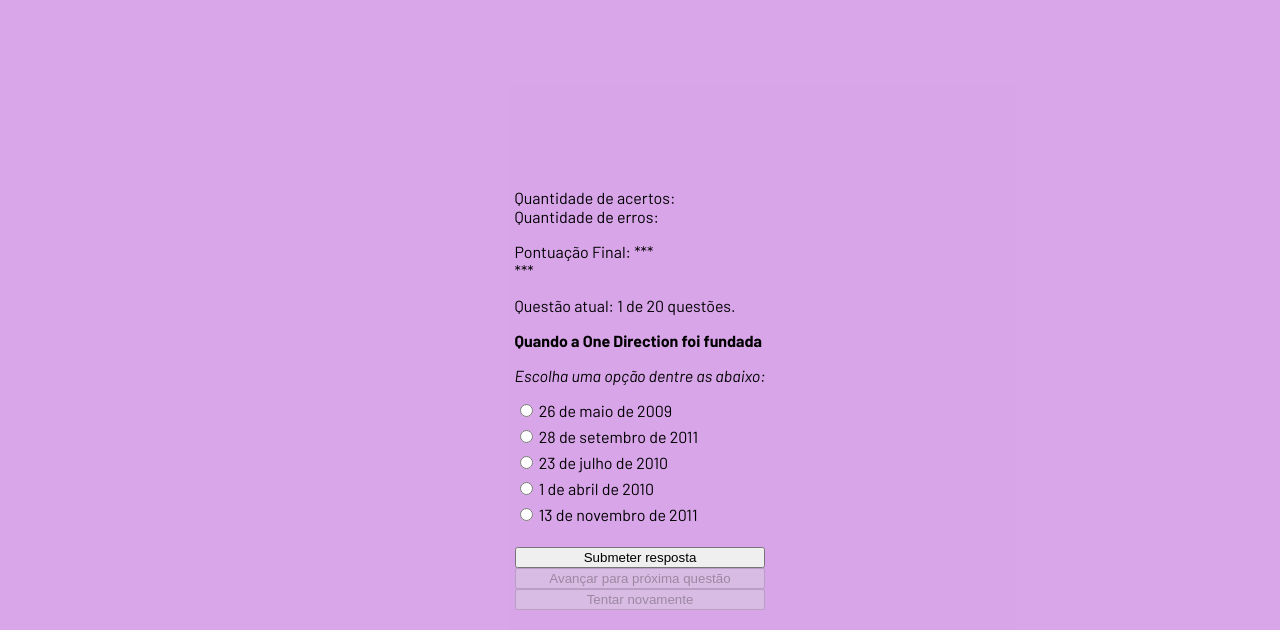
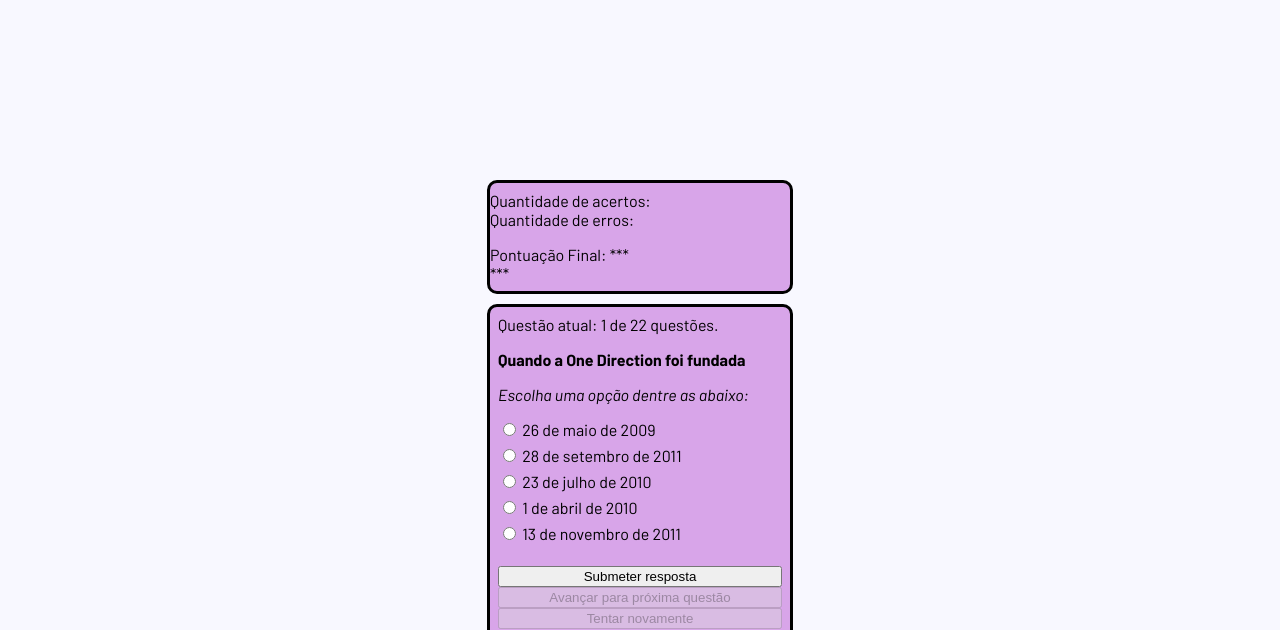
Before and after one commit to FernandaHenckel/Projeto-Individual, a website: page public/EXEMPLO_QUIZZ.html in a window 1280 px wide. Both pictures are taken after a click on the button "INICIAR QUIZ". Shown: the part 170-800 px from the top of the page. Drawn offline with Linux system fonts and the light colour scheme.

```diff
--- a/public/EXEMPLO_QUIZZ.html
+++ b/public/EXEMPLO_QUIZZ.html
@@ -37,7 +37,7 @@
             </ul>
       </div>
   <div class="quiz">
-    <div id="pontuacaoEJogo">
+    <div id="pontuacaoEJogo" class="pontuacaoEJogo">
         <button id="btnIniciarQuiz" onclick="iniciarQuiz()">INICIAR QUIZ</button>
 
         <div id="pontuacao" class="flex-colunar width-fit-content border-primary">
@@ -320,7 +320,27 @@
             alternativaD: "Harry",
             alternativaE: "Louis",
             alternativaCorreta: "alternativaD"
-        }
+        },
+
+        {
+            pergunta: "Quem disse: 'Just chillin' on my box'?",
+            alternativaA: "Zayn",
+            alternativaB: "Niall",
+            alternativaC: "Harry",
+            alternativaD: "Louis",
+            alternativaE: "Liam",
+            alternativaCorreta: "alternativaB"
+        },
+
+        {
+            pergunta: "Quem disse: 'Just chillin' on my box'?",
+            alternativaA: "Zayn",
+            alternativaB: "Niall",
+            alternativaC: "Harry",
+            alternativaD: "Louis",
+            alternativaE: "Liam",
+            alternativaCorreta: "alternativaB"
+        },
 
     ]
 
--- a/public/css/estilo.css
+++ b/public/css/estilo.css
@@ -506,21 +506,34 @@
   height: fit-content;
 }  */
 
+.pontuacaoEJogo{
+ align-items: center;
+
+}
+
 .flex-colunar {
   display: flex;
   flex-direction: column;
 }
 
 .width-fit-content {
-  width: fit-content;
+  width: 300px;
 }
 
 .border-primary {
+  display: flex;
+  justify-content: center;
   border: 3px solid var(--primary-brand-color);
+  border-radius: 10px;
+  background-color: rgba(186, 85, 211, 0.5);
+  align-items: center;
+  margin-bottom: 10px
 }
 
 .border-secondary {
   border: 3px solid var(--secondary-brand-color);
+  border-radius: 10px;
+  background-color: rgba(186, 85, 211, 0.5);
 }
 
 .padding-8 {
@@ -556,5 +569,21 @@
   justify-content: center;
   padding-top: 350px;
   padding-bottom: 350px;
-  background-color: rgba(186, 85, 211, 0.5);
 }
+
+:root {
+  --primary-brand-color: #000000;
+  --secondary-brand-color: #000000;
+  --success: #198754;
+  --success-dark: #095c36;
+  --success-light: #9dd3ba;
+  --warning: #ffc107;
+  --warning-dark: #705400;
+  --warning-light: #fdebb3;
+  --danger: #dc3545;
+  --danger-dark: #990c19;
+  --danger-light: #f0c1c6;
+  --new-gray: #CCCCCC;
+  --new-black: #212427;
+  --new-white: #E8E8E8;
+}
```
Also changed, not shown: dashboard/cards.html (+1 -1 lines), src/routes/aquarios.js (deleted, +0 -14 lines), src/routes/avisos.js (deleted, +0 -30 lines), src/routes/empresas.js (deleted, +0 -23 lines), src/routes/index.js (deleted, +0 -8 lines), src/routes/quiz.js (added, +16 -0 lines), public/ProjetoAPI.html/EXEMPLO_QUIZZ.html (renamed from ProjetoAPI.html/EXEMPLO_QUIZZ.html), public/ProjetoAPI.html/cadastro.html (renamed from ProjetoAPI.html/cadastro.html), public/ProjetoAPI.html/index.html (renamed from ProjetoAPI.html/index.html), public/ProjetoAPI.html/login.html (renamed from ProjetoAPI.html/login.html), public/ProjetoAPI.html/sobremim.html (renamed from ProjetoAPI.html/sobremim.html).
